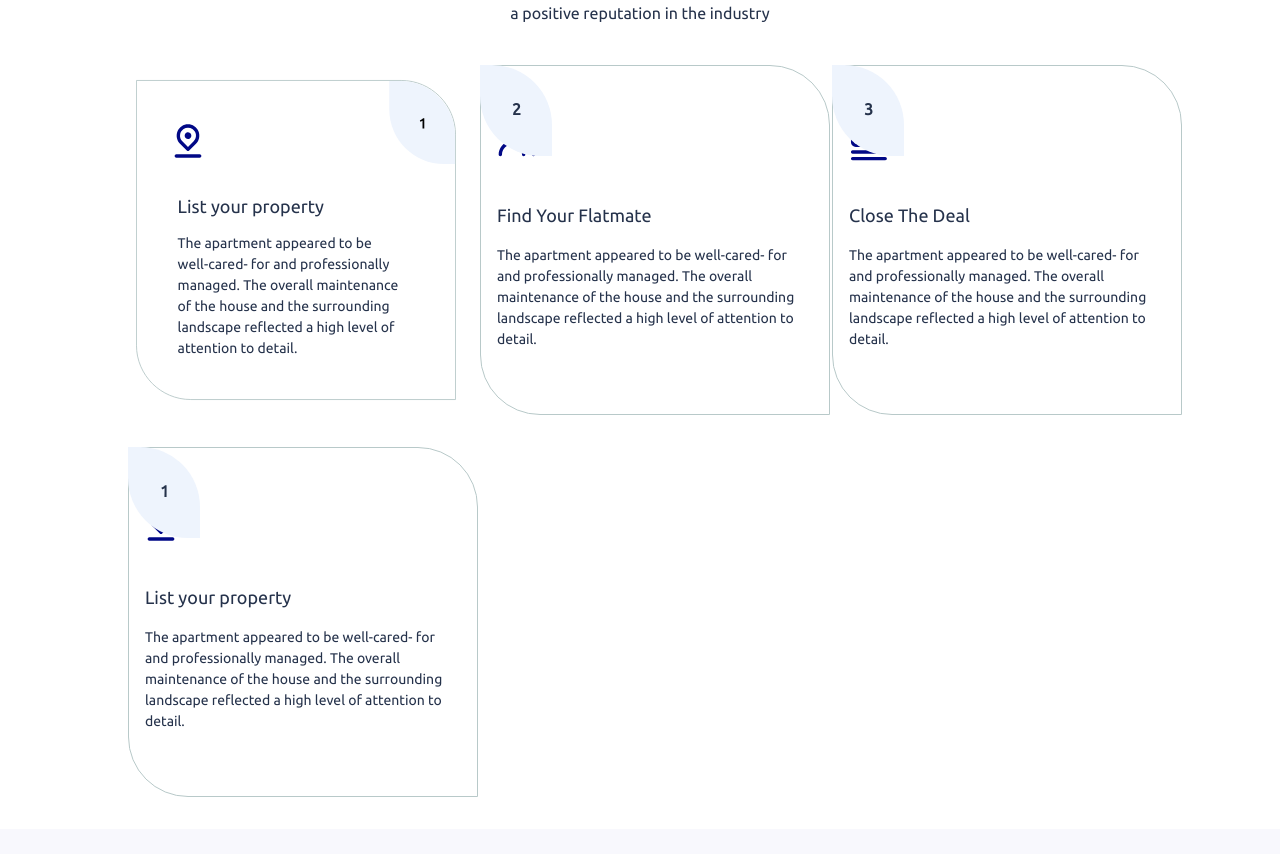
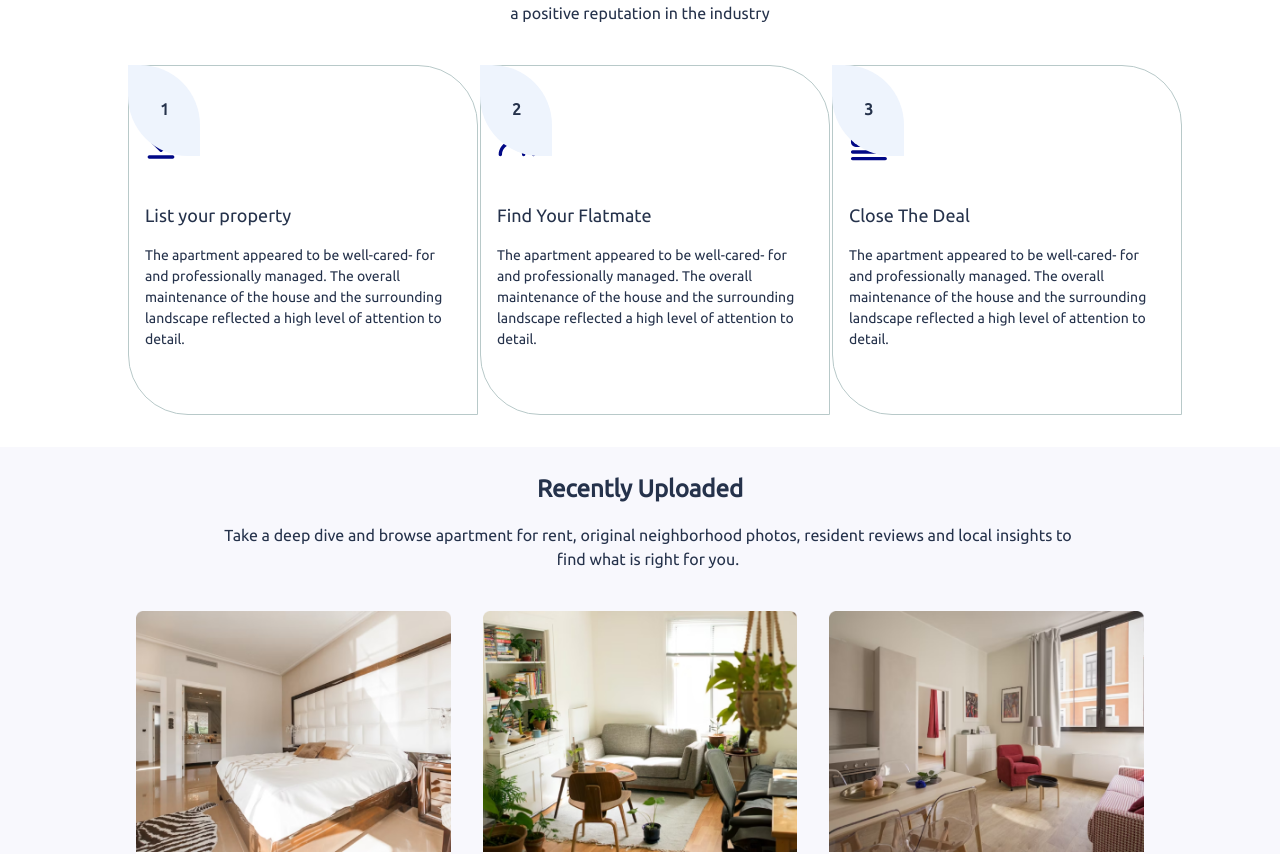
Before and after one commit to lazynerd-studios/Co-Habit-Landing, a React (Vite) app: page / in a window 1280 px wide. Shown: the part 1064-1918 px from the top of the page. Built offline with nearby package versions, Linux system fonts and the light colour scheme.

Commit message:
Update Home.jsx

```diff
--- a/src/Components/Home/Home.jsx
+++ b/src/Components/Home/Home.jsx
@@ -154,25 +154,25 @@ const Home = () => {
             {/* text-in-shapes */}
             <div className="grid grid-cols-1 gap-2 tablet:gap-8 laptop:grid-cols-3 tablet:grid-cols-2 laptop:gap-8">
               {/* styled rectangle 1 */}
-              <div className="laptop:relative">
-                <p className="absolute laptop:w-[90%] laptop:px-8 tablet:w-[18rem] w-[68%] ml-[2rem] mt-[10.5rem] tablet:mt-[12rem] tablet:ml-[2.5rem] laptop:ml-[1.1rem] laptop:mt-[10.5rem] text-[0.875rem] font-medium">
+              <div className="relative">
+                <div className=" h-[5.6875rem] w-[4.5rem] absolute justify-end z-50 bg-[#EEF4FD] rounded-tr-[3.75rem] rounded-bl-[3.75rem]">
+                  <p className="p-8 font-semibold">
+                    1
+                  </p>
+                </div>
+                <div className="h-[21.875rem] w-[21.875rem] border border-[#B8C9C9] rounded-tr-[3.75rem] rounded-bl-[3.75rem]">
+                  <img src={LocationPin} className="mt-14 mb-10 mx-3 w-[2.5rem]" alt="location-pin" />
+                  <h2 className=" px-4 mb-4 text-[1.125rem] font-medium">
+                    List your property
+                  </h2>
+                  <p className="px-4 text-[0.875rem] font-medium">
                     The apartment appeared to be well-cared-
                     for and professionally managed. The
                     overall maintenance of the house and the
                     surrounding landscape reflected a high
                     level of attention to detail.
                   </p>
-                <h2 className="absolute w-auto ml-[2rem] laptop:px-8 mt-[8.3rem] laptop:ml-[1.1rem] tablet:mt-[9.5rem] tablet:ml-[2.5rem] laptop:mt-[8rem] text-[1.125rem] font-medium">
-                  List your property
-                </h2>
-                <img src={LocationPin} className="absolute laptop:w-[2.5rem] tablet:w-[2rem] tablet:mt-[5.5rem] w-[10%] ml-[1.5rem] tablet:ml-[2rem] mt-[4.5rem] laptop:ml-[2.5rem] laptop:mt-[3.5rem]" alt="location-pin" />
-
-                <svg width="350" height="350" viewBox="0 0 350 350" fill="none" xmlns="http://www.w3.org/2000/svg"
-                  className="w-[95%] laptop:w-full mx-2">
-                  <path d="M0.5 0.5H290C322.861 0.5 349.5 27.1391 349.5 60V349.5H60C27.1391 349.5 0.5 322.861 0.5 290V0.5Z" fill="white" stroke="#B8C9C9" />
-                  <path d="M277 1H289C322.137 1 349 27.8629 349 61V92H337C303.863 92 277 65.1371 277 32V1Z" fill="#EEF4FD" />
-                  <path d="M310.44 44.216C311.059 43.9707 311.677 43.656 312.296 43.272C312.925 42.888 313.48 42.4347 313.96 41.912H315.32V53H313.384V44.504C313.096 44.728 312.733 44.9467 312.296 45.16C311.859 45.3733 311.437 45.5493 311.032 45.688L310.44 44.216Z" fill="black" />
-                </svg>
+                </div>
               </div>
               {/* end of styled rectangle 1 */}
 
@@ -225,27 +225,6 @@ const Home = () => {
                   <img src={MoneyStack} className="mt-14 mb-10 mx-4 w-[2.5rem]" alt="location-pin" />
                   <h2 className=" px-4 mb-4 text-[1.125rem] font-medium">
                     Close The Deal
-                  </h2>
-                  <p className="px-4 text-[0.875rem] font-medium">
-                    The apartment appeared to be well-cared-
-                    for and professionally managed. The
-                    overall maintenance of the house and the
-                    surrounding landscape reflected a high
-                    level of attention to detail.
-                  </p>
-                </div>
-              </div>
-
-              <div className="relative">
-                <div className=" h-[5.6875rem] w-[4.5rem] absolute justify-end z-50 bg-[#EEF4FD] rounded-tr-[3.75rem] rounded-bl-[3.75rem]">
-                  <p className="p-8 font-semibold">
-                    1
-                  </p>
-                </div>
-                <div className="h-[21.875rem] w-[21.875rem] border border-[#B8C9C9] rounded-tr-[3.75rem] rounded-bl-[3.75rem]">
-                  <img src={LocationPin} className="mt-14 mb-10 mx-3 w-[2.5rem]" alt="location-pin" />
-                  <h2 className=" px-4 mb-4 text-[1.125rem] font-medium">
-                    List your property
                   </h2>
                   <p className="px-4 text-[0.875rem] font-medium">
                     The apartment appeared to be well-cared-
```
Lines whose indentation alone changed are shown as unchanged.
